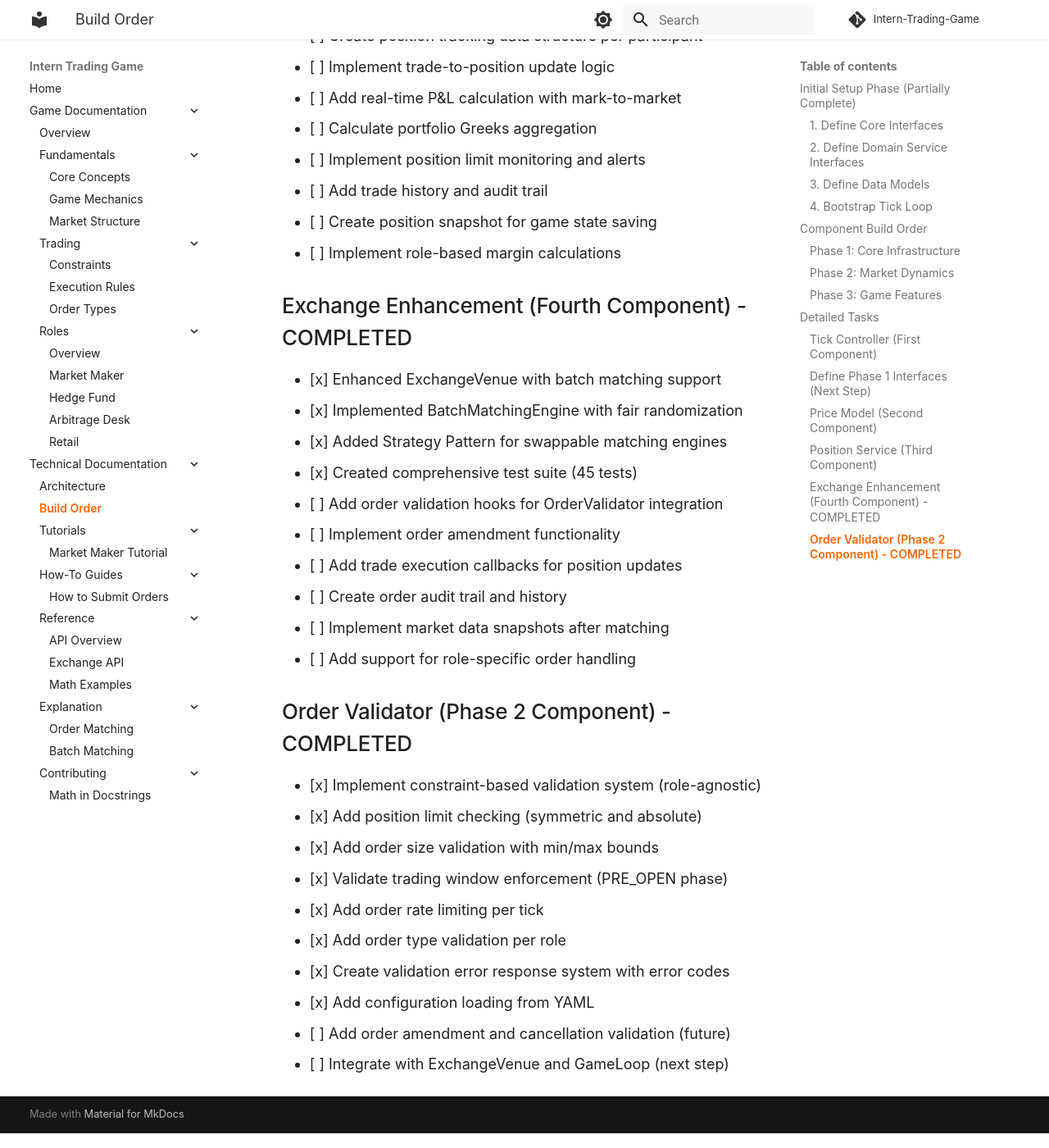
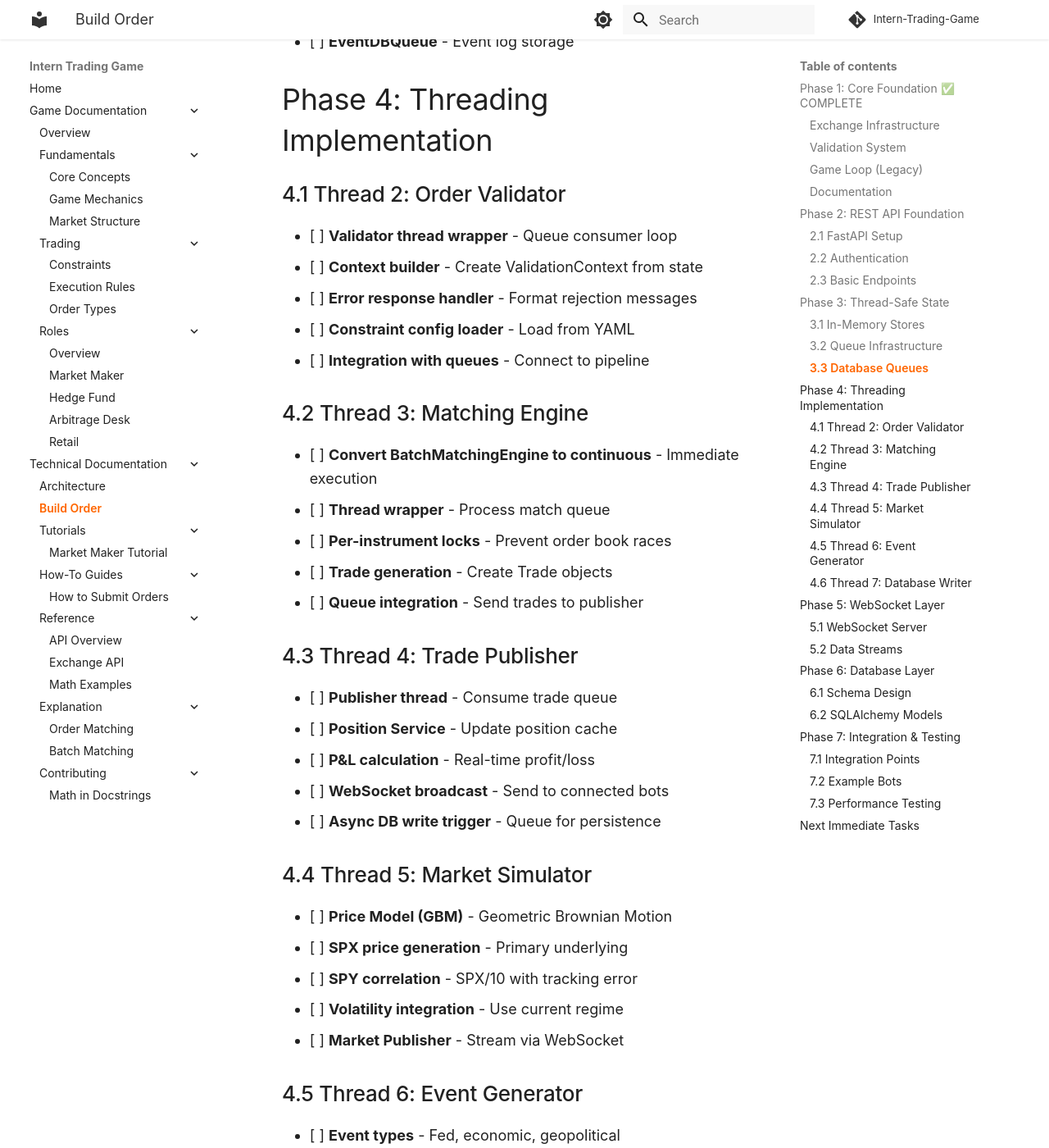
Before and after one commit to elinsky/Intern-Trading-Game, an MkDocs documentation site: the page built from docs/technical/build-order.md, in a window 1280 px wide and 1400 px high, scrolled down 3487 px. Shown: the whole window at 82% size. Built offline with MkDocs 1.6.1 and Material for MkDocs 9.7.7, drawn with Linux system fonts in a browser that asks for light colours; comment, search, counter and statistics services are not loaded; some of the changed text lies outside the part shown.

Commit message:
feat: design multi-threaded REST API architecture and update build order
  - Add comprehensive architecture-v2.md documenting new 7-thread design
    - Thread 1: FastAPI server for REST/WebSocket endpoints
    - Thread 2: Order validator with constraint checking
    - Thread 3: Continuous matching engine
    - Thread 4: Trade publisher and position service
    - Thread 5: Market simulator (price model, volatility)
    - Thread 6: Event generator and signal distribution
    - Thread 7: Database writer for async persistence

  - Update build-order.md to reflect completed work and migration plan
    - Phase 1 (COMPLETE): Exchange, validator, game loop
    - Phases 2-7: REST API, threading, WebSocket, database

```diff
--- a/docs/technical/build-order.md
+++ b/docs/technical/build-order.md
@@ -1,123 +1,192 @@
-# Build Order Checklist
+# Build Order Checklist - v2 API Architecture
 
-This document outlines the recommended build order for implementing the Intern Trading Game components.
+## Phase 1: Core Foundation ✅ COMPLETE
 
-## Initial Setup Phase (Partially Complete)
+### Exchange Infrastructure
+- [x] **Order** - Basic order data model
+- [x] **Trade** - Trade execution record
+- [x] **OrderBook** - Bid/ask order storage
+- [x] **OrderResult** - Enhanced with error_code, error_message fields
+- [x] **ExchangeVenue** - Core exchange with submit_order()
+- [x] **MatchingEngine Interface** - Strategy pattern for swappable engines
+- [x] **BatchMatchingEngine** - Fair randomized batch matching
+- [x] **Exchange Tests** - 45+ comprehensive test cases
 
-The following interfaces and models were defined to establish the project structure. Items marked complete have been implemented, while unchecked items will be defined as needed during component implementation.
+### Validation System
+- [x] **OrderValidator Interface** - Base validation contract
+- [x] **ValidationContext** - Order validation state container
+- [x] **ConstraintBasedOrderValidator** - Role-agnostic validation
+- [x] **8 Constraint Types**:
+  - [x] POSITION_LIMIT - Per-instrument position limits
+  - [x] PORTFOLIO_LIMIT - Total portfolio constraints
+  - [x] ORDER_SIZE - Min/max order quantities
+  - [x] ORDER_RATE - Orders per tick limiting
+  - [x] ORDER_TYPE_ALLOWED - Role-specific order types
+  - [x] TRADING_WINDOW - Phase-based order acceptance
+  - [x] INSTRUMENT_ALLOWED - Instrument restrictions
+  - [x] PRICE_RANGE - Limit order price bounds
+- [x] **Validation Tests** - Complete test coverage
 
-### 1. Define Core Interfaces
+### Game Loop (Legacy)
+- [x] **GameLoop** - 5-minute tick orchestration
+- [x] **TickPhase Enum** - PRE_OPEN, TRADING, etc.
+- [x] **GameConfig** - Configuration data model
+- [x] **TradingStrategy Interface** - Bot interface
 
-- [x] **TickController** - Implemented as `GameLoop` class with `run_tick()` and phase event publishing
-- [x] **ExchangeEngine** - Methods: `process_orders()`, `execute_batch_matching()`
-- [x] **OrderValidator** - Methods: `validate_order()`, `check_constraints()`
+### Documentation
+- [x] **Architecture v2** - Complete system design with 7 threads
+- [x] **Validation API Reference** - Constraint documentation
+- [x] **Trading Phases Guide** - Batch/continuous market modes
 
-### 2. Define Domain Service Interfaces
+## Phase 2: REST API Foundation
 
-- [ ] **PriceModel** - Method: `generate_prices(tick) -> dict`
-- [ ] **VolatilityStateMachine** - Methods: `get_current_regime()`, `process_event()`
-- [ ] **EventSystem** - Methods: `generate_events()`, `publish_signals()`
-- [ ] **RoleService** - Method: `validate_role_constraints()`
-- [ ] **PositionService** - Methods: `update_position()`, `get_portfolio_stats()`
-- [ ] **MarketDataService** - Method: `distribute_market_data()`
+### 2.1 FastAPI Setup
+- [ ] **Main application** - FastAPI app instance
+- [ ] **CORS configuration** - Allow external bot connections
+- [ ] **Exception handlers** - Consistent error responses
+- [ ] **Request models** - Pydantic schemas for validation
+- [ ] **Response models** - Standardized API responses
 
-### 3. Define Data Models
+### 2.2 Authentication
+- [ ] **TeamInfo model** - Bot registration data
+- [ ] **API key generation** - Unique keys per team
+- [ ] **Auth middleware** - Validate API keys
+- [ ] **Team registry** - In-memory team storage
+- [ ] **POST /auth/register** - Team registration endpoint
 
-- [x] Order, Trade (already exist in exchange module)
-- [ ] Position
-- [x] MarketState (implemented as `MarketData`)
-- [x] SignalEvent (implemented as `Signal`)
-- [x] NewsEvent, GameConfig, TickPhase using `@dataclass`
+### 2.3 Basic Endpoints
+- [ ] **POST /orders** - Submit new order
+- [ ] **DELETE /orders/{id}** - Cancel order
+- [ ] **GET /positions/{team_id}** - Query positions
+- [ ] **GET /market/prices** - Current prices
+- [ ] **GET /health** - API health check
 
-### 4. Bootstrap Tick Loop
+## Phase 3: Thread-Safe State
 
-- [x] Create `game_loop.py` with basic `run_tick()` function
-- [x] Add print/log stubs for each tick phase
+### 3.1 In-Memory Stores
+- [ ] **PositionCache** - Dict with RLock for positions
+- [ ] **OrderBookState** - Thread-safe SortedList wrapper
+- [ ] **MarketCache** - Latest prices with read lock
+- [ ] **VolatilityState** - Current regime tracking
+- [ ] **RoleRegistry** - Team role configurations
 
-## Component Build Order
+### 3.2 Queue Infrastructure
+- [ ] **OrderQueue** - API → Validator
+- [ ] **ValidationQueue** - Validator → Matcher
+- [ ] **MatchQueue** - For matching engine
+- [ ] **TradeQueue** - Matcher → Publisher
+- [ ] **PriceQueue** - Price Model → Market Data
+- [ ] **EventQueue** - Events → Processing
+- [ ] **SignalQueue** - Signals → Distribution
 
-### Phase 1: Core Infrastructure
+### 3.3 Database Queues
+- [ ] **TradeDBQueue** - Async trade persistence
+- [ ] **PriceDBQueue** - Market data archival
+- [ ] **EventDBQueue** - Event log storage
 
-- [x] **Tick Controller** - Game timing and orchestration (implemented as GameLoop)
-- [ ] **Price Model** - Underlying price generation (stub only)
-- [x] **Exchange Engine** - Enhanced with batch matching support
-- [ ] **Position Service** - Basic position tracking
+## Phase 4: Threading Implementation
 
-### Phase 2: Market Dynamics
+### 4.1 Thread 2: Order Validator
+- [ ] **Validator thread wrapper** - Queue consumer loop
+- [ ] **Context builder** - Create ValidationContext from state
+- [ ] **Error response handler** - Format rejection messages
+- [ ] **Constraint config loader** - Load from YAML
+- [ ] **Integration with queues** - Connect to pipeline
 
-- [ ] **Order Validator** - Order validation and role constraints
-- [ ] **Volatility State Machine** - Regime management
-- [ ] **Event System** - News and market events
-- [ ] **Market Data Service** - Data distribution
+### 4.2 Thread 3: Matching Engine
+- [ ] **Convert BatchMatchingEngine to continuous** - Immediate execution
+- [ ] **Thread wrapper** - Process match queue
+- [ ] **Per-instrument locks** - Prevent order book races
+- [ ] **Trade generation** - Create Trade objects
+- [ ] **Queue integration** - Send trades to publisher
 
-### Phase 3: Game Features
+### 4.3 Thread 4: Trade Publisher
+- [ ] **Publisher thread** - Consume trade queue
+- [ ] **Position Service** - Update position cache
+- [ ] **P&L calculation** - Real-time profit/loss
+- [ ] **WebSocket broadcast** - Send to connected bots
+- [ ] **Async DB write trigger** - Queue for persistence
 
-- [ ] **Role Service** - Role-specific logic
-- [ ] **Data Persistence** - Save game state
-- [ ] **Bot API** - External interface
+### 4.4 Thread 5: Market Simulator
+- [ ] **Price Model (GBM)** - Geometric Brownian Motion
+- [ ] **SPX price generation** - Primary underlying
+- [ ] **SPY correlation** - SPX/10 with tracking error
+- [ ] **Volatility integration** - Use current regime
+- [ ] **Market Publisher** - Stream via WebSocket
 
-## Detailed Tasks
+### 4.5 Thread 6: Event Generator
+- [ ] **Event types** - Fed, economic, geopolitical
+- [ ] **Poisson process** - Random event timing
+- [ ] **Impact calculator** - Regime shifts, price jumps
+- [ ] **Signal Generator** - Create trading signals
+- [ ] **Signal distribution** - Role-based filtering
 
-### Tick Controller (First Component)
+### 4.6 Thread 7: Database Writer
+- [ ] **Batch accumulator** - Collect 1000 trades
+- [ ] **Bulk insert logic** - Efficient DB writes
+- [ ] **Position snapshots** - Periodic state saves
+- [ ] **Error handling** - Queue overflow management
+- [ ] **Performance monitoring** - Track write latency
 
-- [x] Create basic tick loop with 5-minute intervals
-- [x] Implement trading schedule enforcement (configurable in GameConfig)
-- [x] Add tick event publishing mechanism (phase methods)
-- [x] Implement order window timing (T+0:30 to T+3:00)
-- [x] Add batch matching trigger at T+3:30
+## Phase 5: WebSocket Layer
 
-### Define Phase 1 Interfaces (Next Step)
+### 5.1 WebSocket Server
+- [ ] **WebSocket endpoint setup** - /ws routes
+- [ ] **Connection manager** - Track active connections
+- [ ] **Authentication** - Validate on connect
+- [ ] **Heartbeat/ping** - Keep connections alive
+- [ ] **Reconnection support** - Handle disconnects
 
-- [ ] Define PriceModel interface in core/interfaces.py
-- [ ] Define PositionService interface in core/interfaces.py
-- [ ] Define Position data model in core/models.py
-- [ ] Update GameLoop to use PriceModel interface type hints
-- [ ] Document interface contracts and expected behavior
+### 5.2 Data Streams
+- [ ] **/ws/market-data** - Price updates
+- [ ] **/ws/trades** - Execution notifications
+- [ ] **/ws/events** - News announcements
+- [ ] **/ws/signals** - Trading signals
+- [ ] **Subscription management** - Filter by team
 
-### Price Model (Second Component)
+## Phase 6: Database Layer
 
-- [ ] Implement Geometric Brownian Motion for SPX underlying
-- [ ] Add correlated SPY price generation (SPX/10 with tracking error)
-- [ ] Create volatility parameter interface for regime integration
-- [ ] Implement 3% daily tracking error with mean reversion
-- [ ] Add price snapshots at T+0:00 for each tick
-- [ ] Generate strike prices based on current SPX level
-- [ ] Calculate theoretical option prices using Black-Scholes
-- [ ] Add price validation and bounds checking
+### 6.1 Schema Design
+- [ ] **trades table** - Execution history
+- [ ] **prices table** - Market data archive
+- [ ] **events table** - News event log
+- [ ] **positions table** - Snapshot storage
+- [ ] **teams table** - Registration data
 
-### Position Service (Third Component)
+### 6.2 SQLAlchemy Models
+- [ ] **Trade model** - ORM mapping
+- [ ] **Price model** - Time series data
+- [ ] **Event model** - Event records
+- [ ] **Position model** - State snapshots
+- [ ] **Database session management** - Thread-safe access
 
-- [ ] Create position tracking data structure per participant
-- [ ] Implement trade-to-position update logic
-- [ ] Add real-time P&L calculation with mark-to-market
-- [ ] Calculate portfolio Greeks aggregation
-- [ ] Implement position limit monitoring and alerts
-- [ ] Add trade history and audit trail
-- [ ] Create position snapshot for game state saving
-- [ ] Implement role-based margin calculations
+## Phase 7: Integration & Testing
 
-### Exchange Enhancement (Fourth Component) - COMPLETED
+### 7.1 Integration Points
+- [ ] **OrderValidator ↔ Exchange** - Validation before matching
+- [ ] **PositionService ↔ OrderValidator** - Position limit checks
+- [ ] **All threads connected** - Full pipeline test
+- [ ] **Database persistence** - Verify async writes
+- [ ] **WebSocket stability** - Multi-client test
 
-- [x] Enhanced ExchangeVenue with batch matching support
-- [x] Implemented BatchMatchingEngine with fair randomization
-- [x] Added Strategy Pattern for swappable matching engines
-- [x] Created comprehensive test suite (45 tests)
-- [ ] Add order validation hooks for OrderValidator integration
-- [ ] Implement order amendment functionality
-- [ ] Add trade execution callbacks for position updates
-- [ ] Create order audit trail and history
-- [ ] Implement market data snapshots after matching
-- [ ] Add support for role-specific order handling
+### 7.2 Example Bots
+- [ ] **Python REST bot** - Reference implementation
+- [ ] **WebSocket market data** - Streaming example
+- [ ] **Java bot skeleton** - Multi-language support
+- [ ] **Performance test bot** - Load generation
+- [ ] **Migration guide** - From embedded to API
 
-### Order Validator (Phase 2 Component) - COMPLETED
+### 7.3 Performance Testing
+- [ ] **Single bot baseline** - Latency measurement
+- [ ] **10 bot test** - Concurrency check
+- [ ] **30 bot stress test** - Full load
+- [ ] **Order latency < 10μs** - Matching performance
+- [ ] **1000 orders/second** - Throughput target
 
-- [x] Implement constraint-based validation system (role-agnostic)
-- [x] Add position limit checking (symmetric and absolute)
-- [x] Add order size validation with min/max bounds
-- [x] Validate trading window enforcement (PRE_OPEN phase)
-- [x] Add order rate limiting per tick
-- [x] Add order type validation per role
-- [x] Create validation error response system with error codes
-- [x] Add configuration loading from YAML
-- [ ] Add order amendment and cancellation validation (future)
-- [ ] Integrate with ExchangeVenue and GameLoop (next step)
+## Next Immediate Tasks
+
+1. Create `src/intern_trading_game/api/main.py` with FastAPI app
+2. Implement `POST /orders` endpoint with Pydantic models
+3. Create `PositionCache` class with thread-safe operations
+4. Add `OrderQueue` and basic validator thread
+5. Test order flow with single REST client
```
Also changed, not shown: docs/technical/architecture-v2.md (added, +363 -0 lines).
